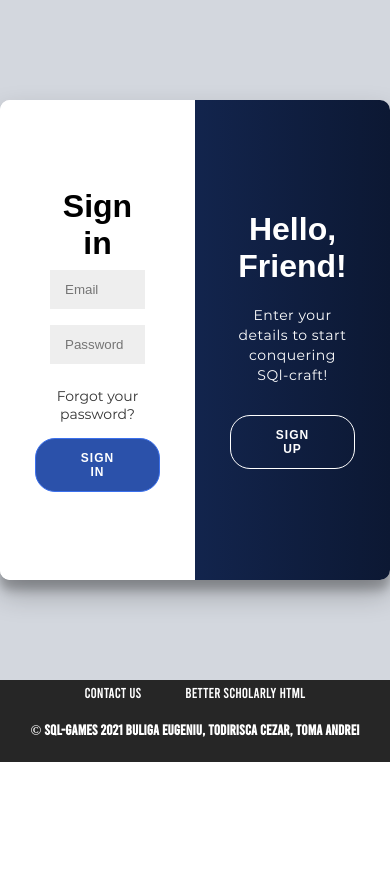
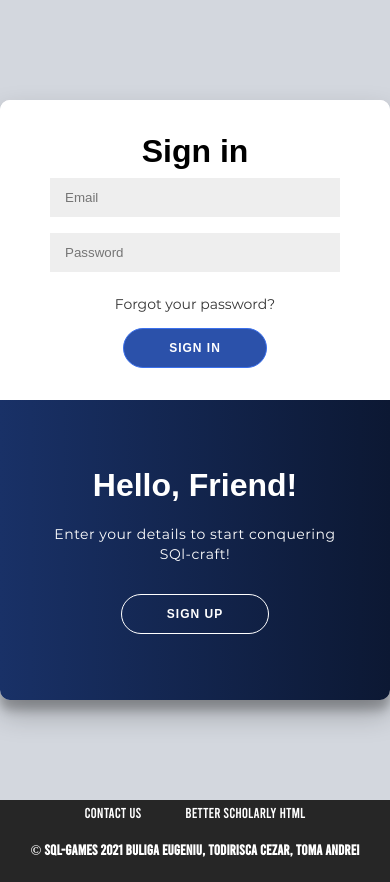
Before and after one commit to Ca3zsar/SQL-Games, a PHP site: page /login_register.html in a window 390 px wide. Shown: the part 64-946 px from the top of the page. Before the commit the page ends 826 px from the top, so only its background shows below. Run offline with PHP 8.4, Linux system fonts and the light colour scheme.

Commit message:
made login page responsive

```diff
--- a/front-end/styles/signin_register.css
+++ b/front-end/styles/signin_register.css
@@ -96,7 +96,7 @@ body{
 	overflow: hidden;
 	width: 768px;
 	max-width: 100%;
-	min-height: 480px;
+	min-height: 600px;
 }
 
 .form-container {
@@ -107,24 +107,27 @@ body{
 }
 
 .sign-in-container {
-	left: 0;
-	width: 50%;
+	top: 0;
+	width: 100%;
+	height: 50%;
 	z-index: 2;
 }
 
 .container.right-panel-active .sign-in-container {
-	transform: translateX(100%);
+	transform: translateY(100%);
 }
 
 .sign-up-container {
-	left: 0;
-	width: 50%;
+	top: 0;
+	left : 0;
+	height:50%;
+	width: 100%;
 	opacity: 0;
 	z-index: 1;
 }
 
 .container.right-panel-active .sign-up-container {
-	transform: translateX(100%);
+	transform: translateY(100%);
 	opacity: 1;
 	z-index: 5;
 	animation: show 0.6s;
@@ -152,18 +155,20 @@ body{
 }
 
 .overlay-container {
+	display:flex;
+	flex-direction: column;
 	position: absolute;
-	top: 0;
-	left: 50%;
-	width: 50%;
-	height: 100%;
+	top: 50%;
+	left: 0;
+	width: 100%;
+	height: 50%;
 	overflow: hidden;
 	transition: transform 0.6s ease-in-out;
 	z-index: 6;
 }
 
 .container.right-panel-active .overlay-container{
-	transform: translateX(-100%);
+	transform: translateY(-100%);
 }
 
 .overlay {
@@ -175,15 +180,10 @@ body{
 	background-position: 0 0;
 	color: #FFFFFF;
 	position: relative;
-	left: -100%;
 	height: 100%;
-	width: 200%;
-  	transform: translateX(0);
+	width: 100%;
+  	transform: translateY(0);
 	transition: transform 0.6s ease-in-out;
-}
-
-.container.right-panel-active .overlay {
-    transform: translateX(50%);
 }
 
 .overlay-panel {
@@ -196,26 +196,26 @@ body{
 	text-align: center;
 	top: 0;
 	height: 100%;
-	width: 50%;
-	transform: translateX(0);
+	width: 100%;
+	transform: translateY(0);
 	transition: transform 0.6s ease-in-out;
 }
 
 .overlay-left {
-	transform: translateX(-20%);
+	transform: translateY(-100%);
 }
 
 .container.right-panel-active .overlay-left {
-	transform: translateX(0);
+	transform: translateY(0);
 }
 
 .overlay-right {
 	right: 0;
-	transform: translateX(0);
+	transform: translateY(0);
 }
 
 .container.right-panel-active .overlay-right {
-	transform: translateX(20%);
+	transform: translateY(100%);
 }
 
 
```
Also changed, not shown: other parts of front-end/styles/signin_register.css (+70 -0 lines).
